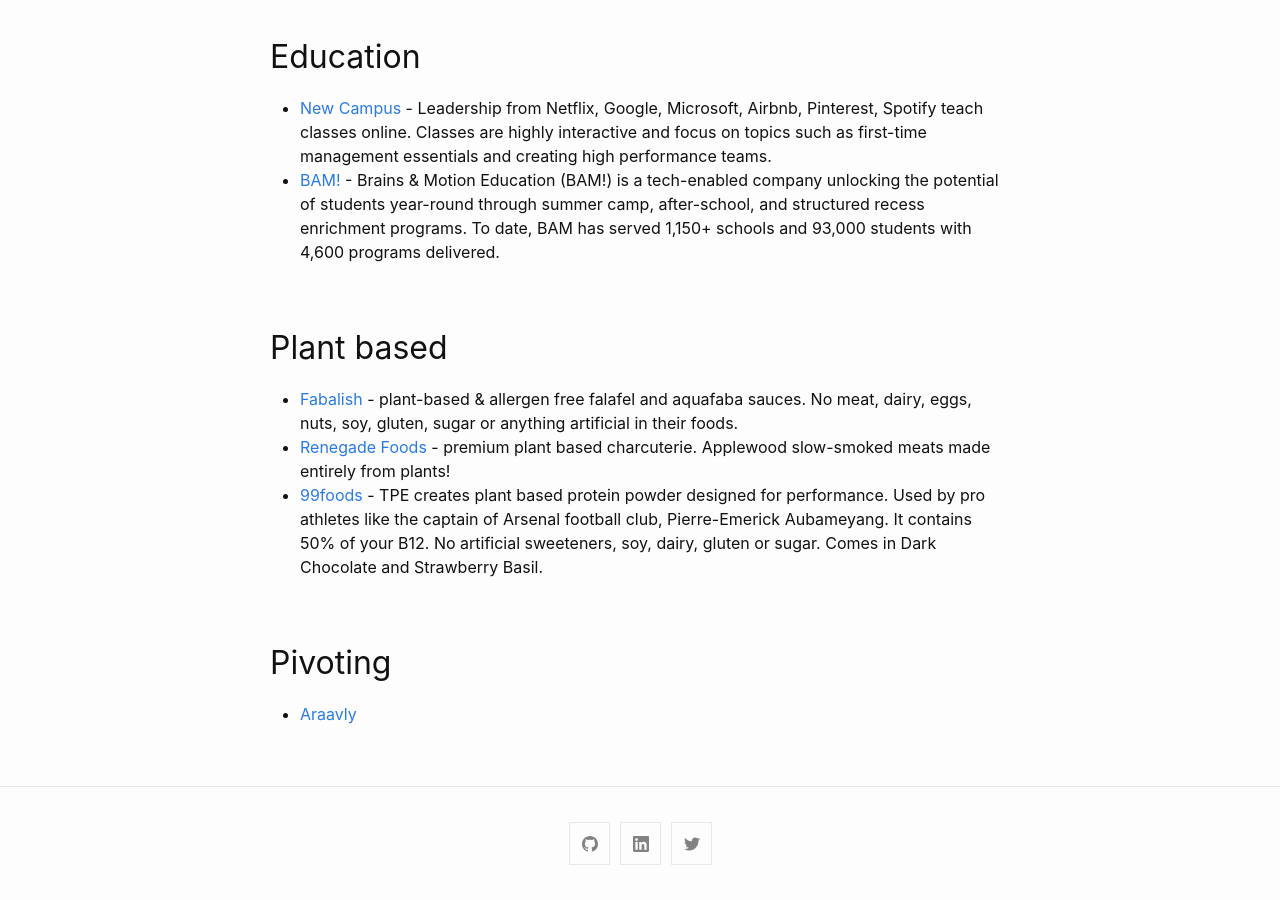
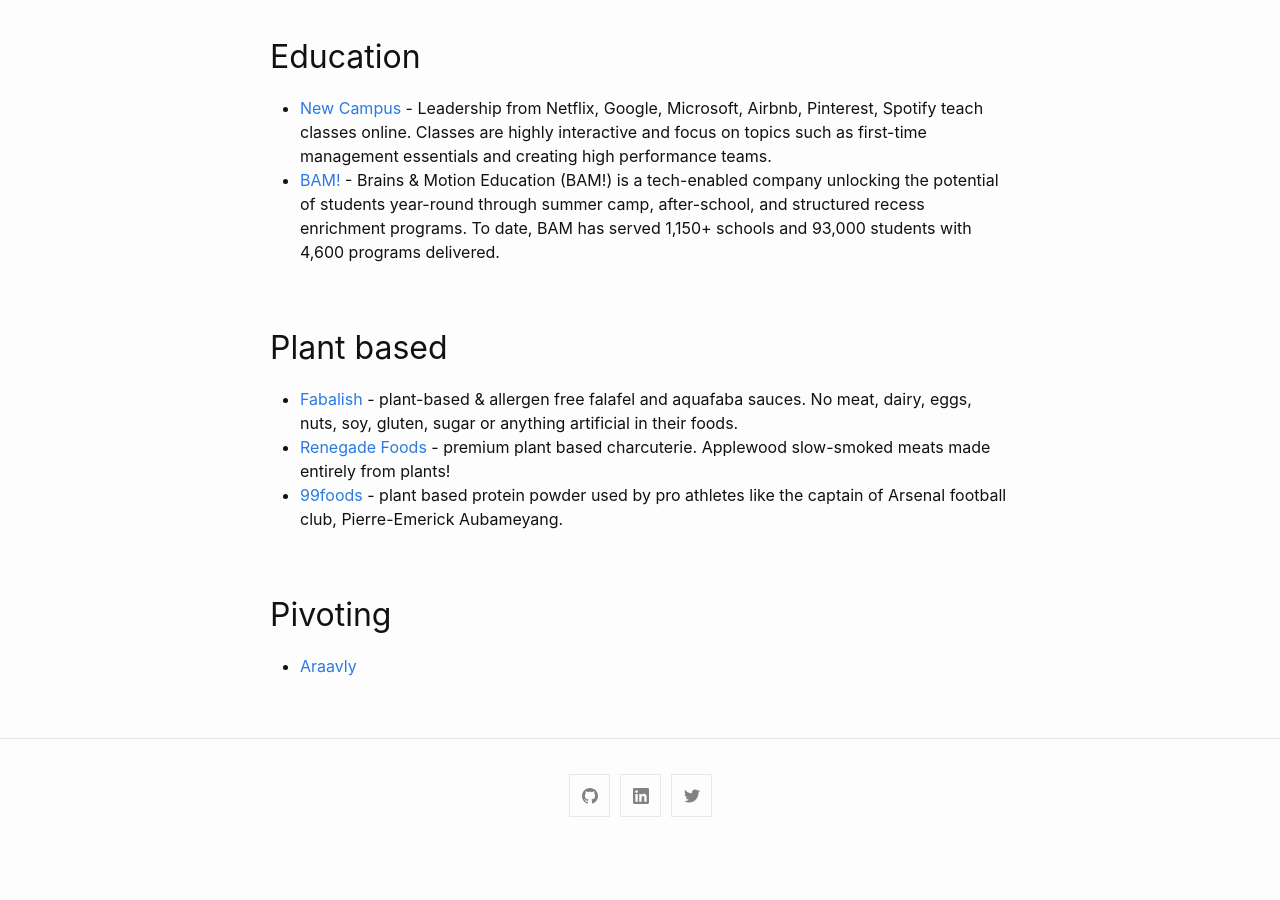
Before and after one commit to katpavan/katpavan.github.io, a Jekyll site: the page built from portfolio.md, in a window 1280 px wide and 900 px high, scrolled down 854 px. Built offline with Jekyll 4.4.1, drawn with Linux system fonts in a browser that asks for light colours; after the commit the page ends 1706 px from its top, so only the background shows below that.

Commit message:
Update portfolio.md

```diff
--- a/portfolio.md
+++ b/portfolio.md
@@ -31,7 +31,7 @@
 
 - [Fabalish](https://www.fabalish.com) - plant-based & allergen free falafel and aquafaba sauces. No meat, dairy, eggs, nuts, soy, gluten, sugar or anything artificial in their foods.
 - [Renegade Foods](https://renegadefoods.com/) - premium plant based charcuterie. Applewood slow-smoked meats made entirely from plants!
-- [99foods](https://99foods.io/) - TPE creates plant based protein powder designed for performance. Used by pro athletes like the captain of Arsenal football club, Pierre-Emerick Aubameyang. It contains 50% of your B12. No artificial sweeteners, soy, dairy, gluten or sugar. Comes in Dark Chocolate and Strawberry Basil.
+- [99foods](https://99foods.io/) - plant based protein powder used by pro athletes like the captain of Arsenal football club, Pierre-Emerick Aubameyang.
 
 ## Pivoting
 
```
